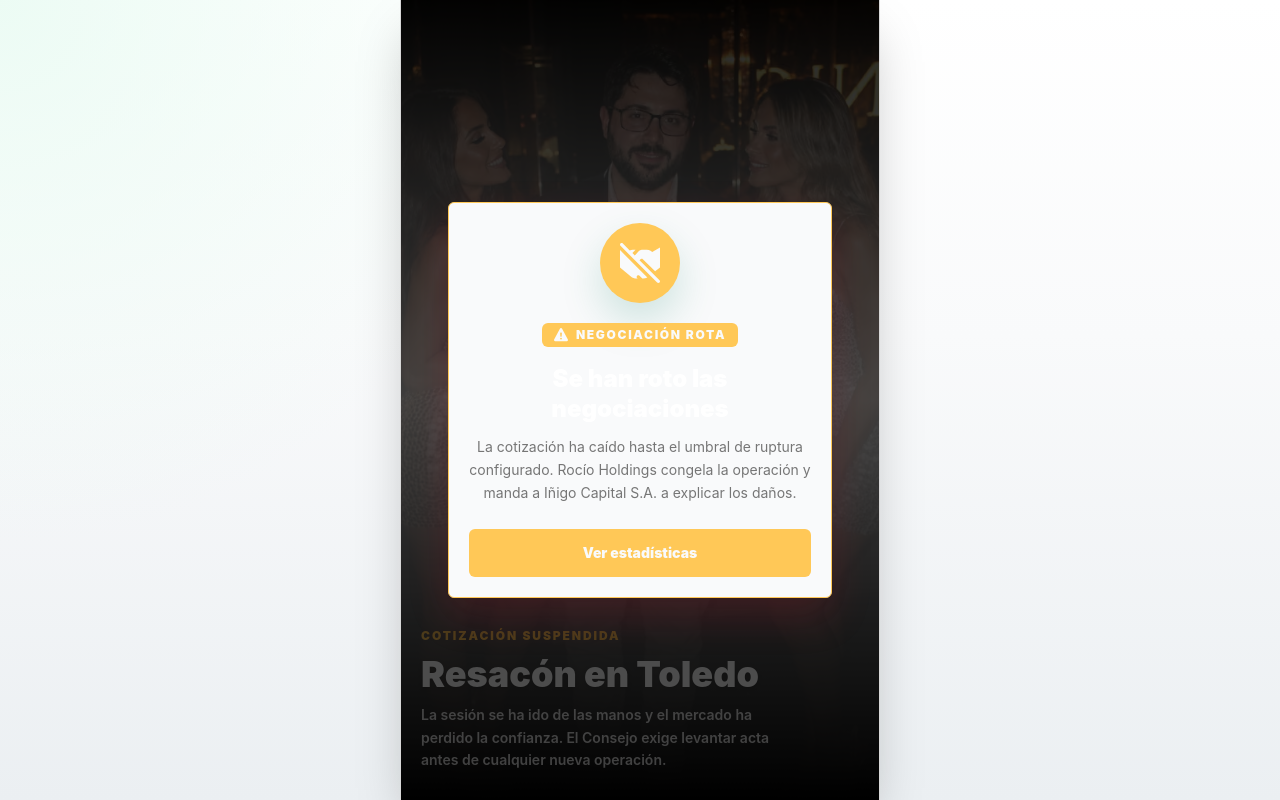
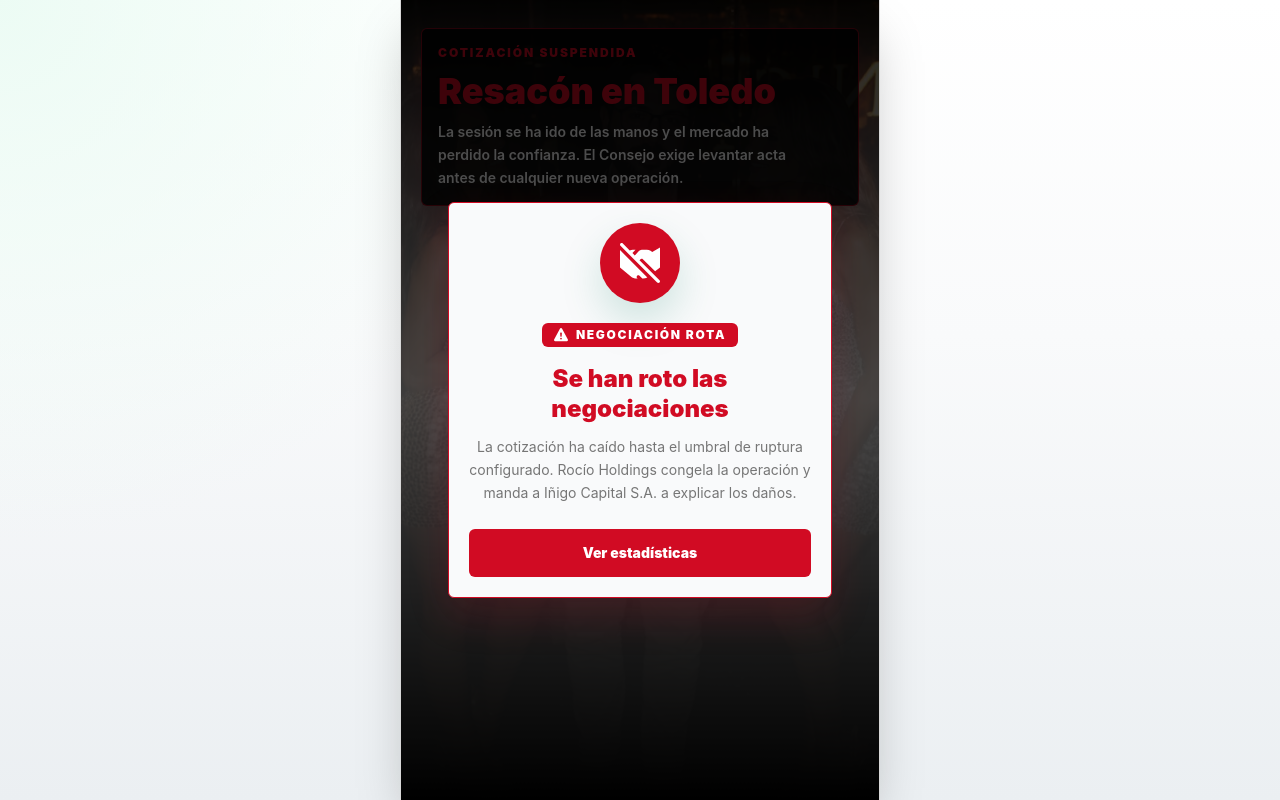
Before and after one commit to smarquina/I-igoViaRural, a React (Vite) app: page /resacon-toledo in a window 1280 px wide. Built offline with nearby package versions, Linux system fonts and the light colour scheme.

Commit message:
Improve game result screen contrast

```diff
--- a/src/components/game/GameResultScene.tsx
+++ b/src/components/game/GameResultScene.tsx
@@ -24,6 +24,10 @@ interface GameResultSceneProps {
   accentClassName: string;
   alertClassName: string;
   modalBorderClassName: string;
+  modalTitleClassName?: string;
+  titleClassName?: string;
+  textClassName?: string;
+  headerClassName?: string;
   onRestart: () => void;
 }
 
@@ -43,6 +47,10 @@ export function GameResultScene({
   accentClassName,
   alertClassName,
   modalBorderClassName,
+  modalTitleClassName = "text-white",
+  titleClassName = "text-white",
+  textClassName = "text-white/85",
+  headerClassName = "",
   onRestart
 }: GameResultSceneProps) {
   const [showModal, setShowModal] = useState(true);
@@ -55,10 +63,12 @@ export function GameResultScene({
       >
         <div className="absolute inset-0 bg-gradient-to-t from-black via-broker-bg/80 to-black/45" aria-hidden="true" />
 
-        <section className="relative z-10 flex flex-1 flex-col justify-end px-5 py-7">
-          <p className={`text-xs font-black uppercase tracking-[0.16em] ${accentClassName}`}>{eyebrow}</p>
-          <h1 className="mt-3 text-4xl font-black leading-none text-white drop-shadow">{title}</h1>
-          <p className="mt-3 max-w-sm text-sm font-semibold leading-relaxed text-white/85">{text}</p>
+        <section className="relative z-10 flex flex-1 flex-col justify-between px-5 py-7">
+          <div className={headerClassName}>
+            <p className={`text-xs font-black uppercase tracking-[0.16em] ${accentClassName}`}>{eyebrow}</p>
+            <h1 className={`mt-3 text-4xl font-black leading-none drop-shadow ${titleClassName}`}>{title}</h1>
+            <p className={`mt-3 max-w-sm text-sm font-semibold leading-relaxed ${textClassName}`}>{text}</p>
+          </div>
 
           {!showModal ? (
             <motion.div
@@ -109,7 +119,7 @@ export function GameResultScene({
                   <FontAwesomeIcon icon={alertIcon} className="h-3.5 w-3.5" aria-hidden="true" />
                   {alert}
                 </p>
-                <h2 id={modalId} className="mt-4 text-2xl font-black leading-tight text-white">
+                <h2 id={modalId} className={`mt-4 text-2xl font-black leading-tight ${modalTitleClassName}`}>
                   {modalTitle}
                 </h2>
                 <p className="mt-3 text-sm leading-relaxed text-broker-muted">{modalText}</p>
--- a/src/pages/GameOverPage.tsx
+++ b/src/pages/GameOverPage.tsx
@@ -35,6 +35,10 @@ export function GameOverPage() {
         accentClassName="text-broker-merger"
         alertClassName="bg-broker-merger text-broker-bg"
         modalBorderClassName="border-broker-merger"
+        modalTitleClassName="text-broker-ink"
+        titleClassName="text-broker-merger"
+        textClassName="text-white"
+        headerClassName="rounded-md border border-broker-merger/50 bg-black/85 p-4 shadow-glow"
         onRestart={handleRestart}
       />
     );
--- a/src/pages/HangoverPage.tsx
+++ b/src/pages/HangoverPage.tsx
@@ -27,9 +27,13 @@ export function HangoverPage() {
       icon={faHandshakeSlash}
       alertIcon={faTriangleExclamation}
       modalId="hangover-modal-title"
-      accentClassName="text-broker-warning"
-      alertClassName="bg-broker-warning text-broker-bg"
-      modalBorderClassName="border-broker-warning"
+      accentClassName="text-broker-bearish"
+      alertClassName="bg-broker-bearish text-white"
+      modalBorderClassName="border-broker-bearish"
+      modalTitleClassName="text-broker-bearish"
+      titleClassName="text-broker-bearish"
+      textClassName="text-white"
+      headerClassName="rounded-md border border-broker-bearish/60 bg-black/85 p-4 shadow-danger"
       onRestart={handleRestart}
     />
   );
```
